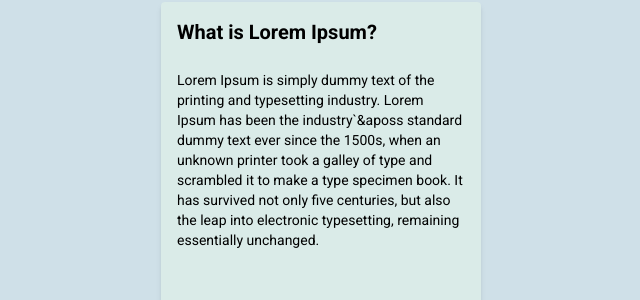
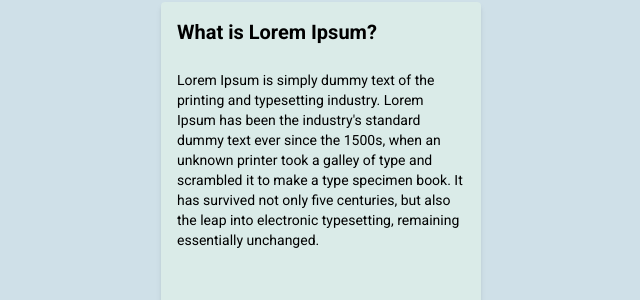
Before and after one commit to remireci/triangel, a Next.js app: page / in a window 1280 px wide. Shown: the part 318-618 px from the top of the page, without its empty margins (159-799 px from the left). Built offline with nearby package versions, Linux system fonts and the light colour scheme.

Commit message:
design_5

```diff
--- a/app/components/Welcome.js
+++ b/app/components/Welcome.js
@@ -10,7 +10,7 @@
           What is Lorem Ipsum?
         </h1>
         <p className="text-sm mb-6 text-black">
-          Lorem Ipsum is simply dummy text of the printing and typesetting industry. Lorem Ipsum has been the industry`&aposs standard dummy text ever since the 1500s, when an unknown printer took a galley of type and scrambled it to make a type specimen book. It has survived not only five centuries, but also the leap into electronic typesetting, remaining essentially unchanged.
+          Lorem Ipsum is simply dummy text of the printing and typesetting industry. Lorem Ipsum has been the industry&#39;s standard dummy text ever since the 1500s, when an unknown printer took a galley of type and scrambled it to make a type specimen book. It has survived not only five centuries, but also the leap into electronic typesetting, remaining essentially unchanged.
         </p>
         <Link
           href="/test"
```
